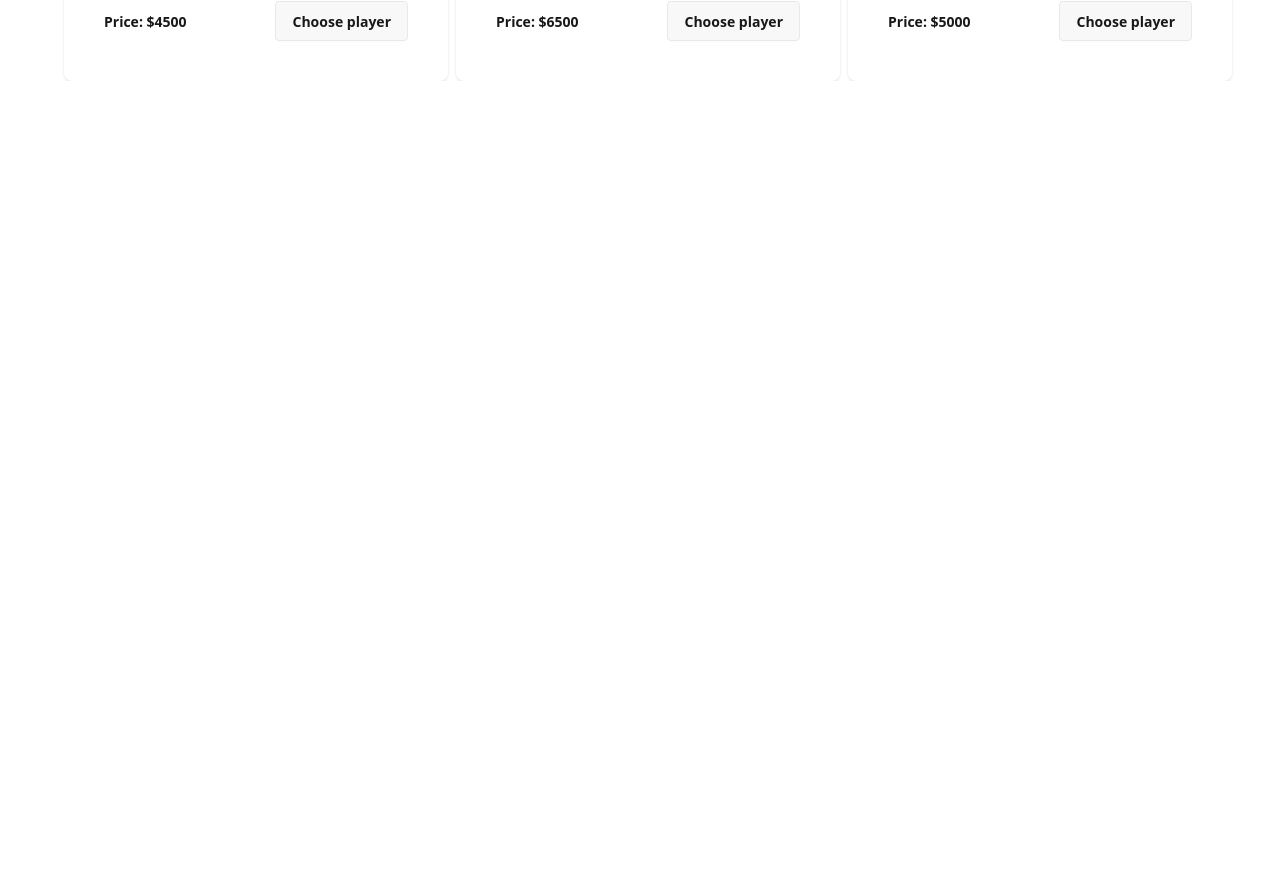
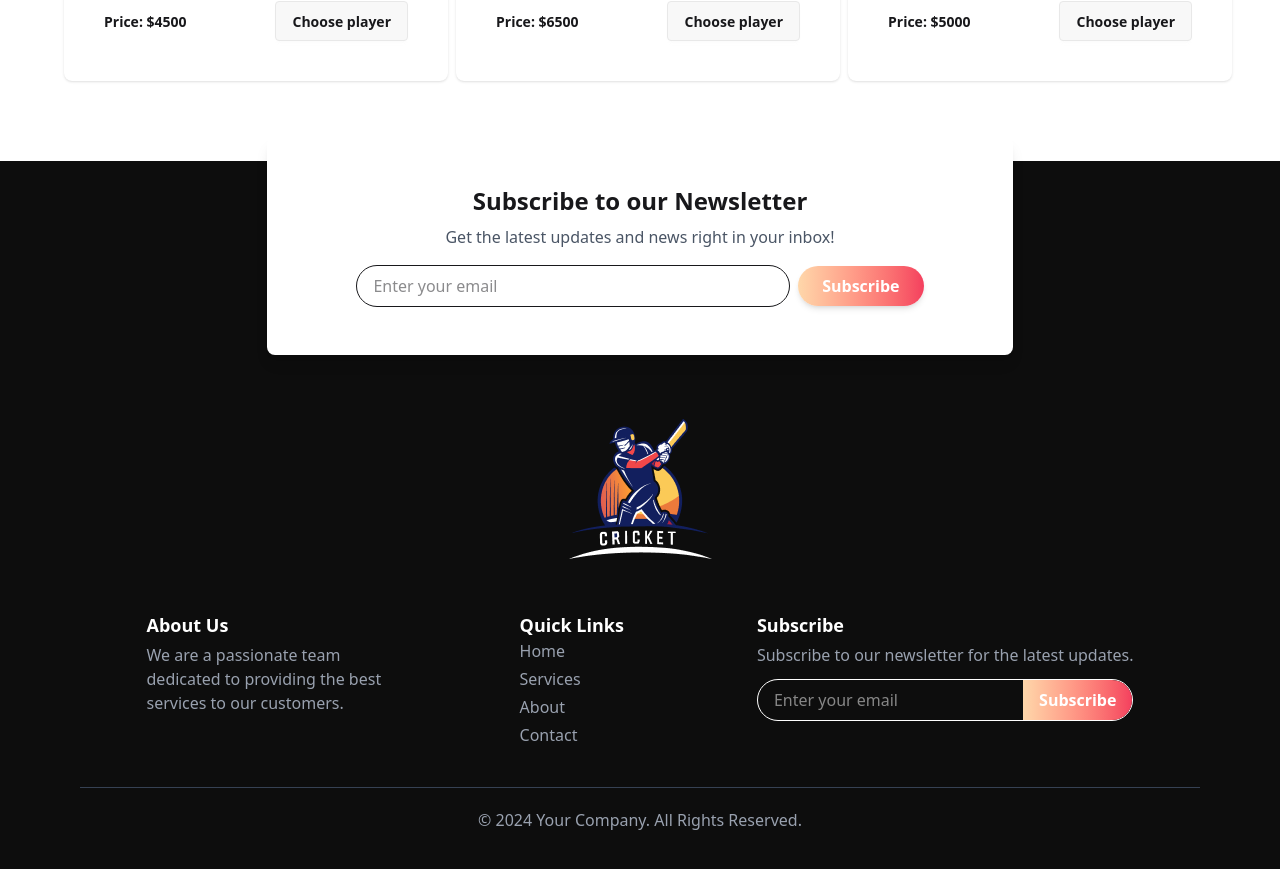
Before and after one commit to rajiasultanashraboni/Players-project-with-react, a React (Vite) app: page / in a window 1280 px wide. Shown: the part 3319-4188 px from the top of the page. Before the commit the page ends 3400 px from the top, so only its background shows below. Built offline with nearby package versions, Linux system fonts and the light colour scheme.

Commit message:
footer section is done here

```diff
--- a/src/App.jsx
+++ b/src/App.jsx
@@ -1,5 +1,6 @@
 import AvailablePlayers from "./Components/AvailablePlayers"
 import Banner from "./Components/Banner"
+import Footer from "./Components/Footer"
 import Header from "./Components/Header"
 import Players from "./Components/players"
 
@@ -12,6 +13,7 @@ function App() {
       <Banner></Banner>
       <AvailablePlayers></AvailablePlayers>
       <Players></Players>
+      <Footer></Footer>
     </>
   )
 }
--- /dev/null
+++ b/src/Components/Footer.jsx
@@ -0,0 +1,76 @@
+import React from "react";
+import image from "../assets/assets/logo-footer.png"
+
+const Footer = () => {
+  return (
+    <footer className="bg-[#0D0D0D] mt-20 py-10 px-5 md:px-20">
+      {/* Newsletter Section */}
+      <div className="bg-white shadow-lg rounded-lg p-8 md:p-12 text-center mx-auto w-full md:w-3/4 lg:w-2/3 relative -top-16">
+        <h2 className="text-2xl font-bold">Subscribe to our Newsletter</h2>
+        <p className="text-gray-600 mt-2">
+          Get the latest updates and news right in your inbox!
+        </p>
+        <div className="mt-4 flex flex-col md:flex-row items-center justify-center gap-2">
+          <input
+            type="email"
+            placeholder="Enter your email"
+            className="border rounded-full px-4 py-2 w-full md:w-2/3 focus:outline-none"
+          />
+          <button className="bg-gradient-to-r from-[#FED7AA] to-[#F43F5E] text-white font-bold px-6 py-2 rounded-full shadow-md">
+            Subscribe
+          </button>
+        </div>
+      </div>
+
+      {/* Footer Content */}
+
+      {/* Logo Section */}
+      <div className="text-center flex justify-center md:text-left">
+          <img src={image} alt="Cricket Logo"/>
+        </div>
+      <div className="flex flex-col text-white md:flex-row justify-between items-center mt-8">
+
+
+        {/* Links */}
+        <div className="flex justify-around w-full text-left mt-6 md:mt-5">
+          <div>
+            <h3 className="text-lg font-semibold">About Us</h3>
+            <p className="text-gray-400 mt-1 w-60">
+              We are a passionate team dedicated to providing the best services to our customers.
+            </p>
+          </div>
+          <div>
+            <h3 className="text-lg font-semibold">Quick Links</h3>
+            <ul className="text-gray-400 space-y-1">
+              <li>Home</li>
+              <li>Services</li>
+              <li>About</li>
+              <li>Contact</li>
+            </ul>
+          </div>
+          <div>
+            <h3 className="text-lg font-semibold">Subscribe</h3>
+            <p className="text-gray-400 mt-1">Subscribe to our newsletter for the latest updates.</p>
+            <div className="mt-3 flex items-center border rounded-full overflow-hidden">
+              <input
+                type="email"
+                placeholder="Enter your email"
+                className="px-4 py-2 w-full focus:outline-none text-white"
+              />
+              <button className="bg-gradient-to-r from-[#FED7AA] to-[#F43F5E] text-white font-bold px-4 py-2">
+                Subscribe
+              </button>
+            </div>
+          </div>
+        </div>
+      </div>
+
+      {/* Copyright */}
+      <div className="text-center text-gray-400 mt-10 border-t border-gray-700 pt-5">
+        &copy; 2024 Your Company. All Rights Reserved.
+      </div>
+    </footer>
+  );
+};
+
+export default Footer;
```
